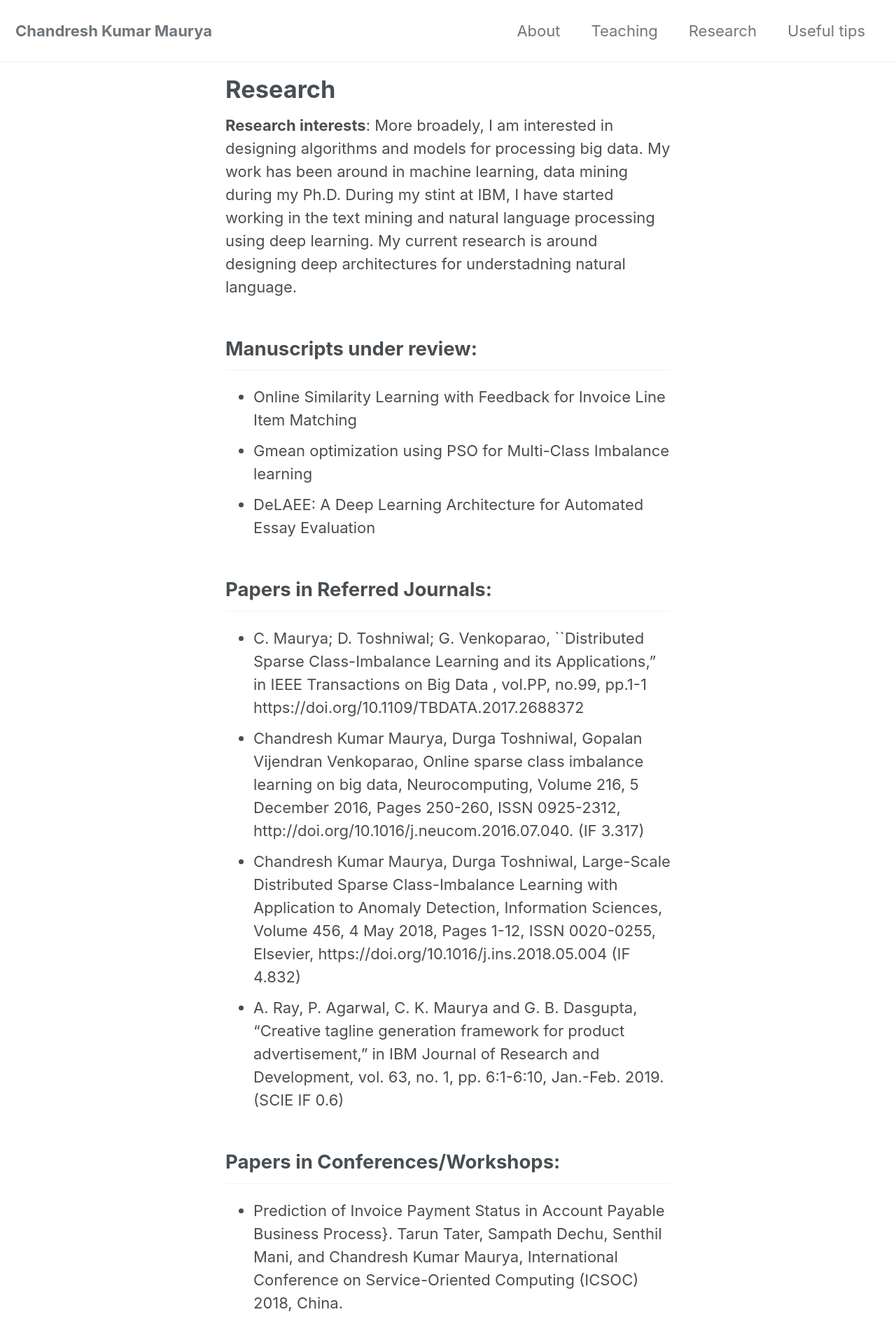
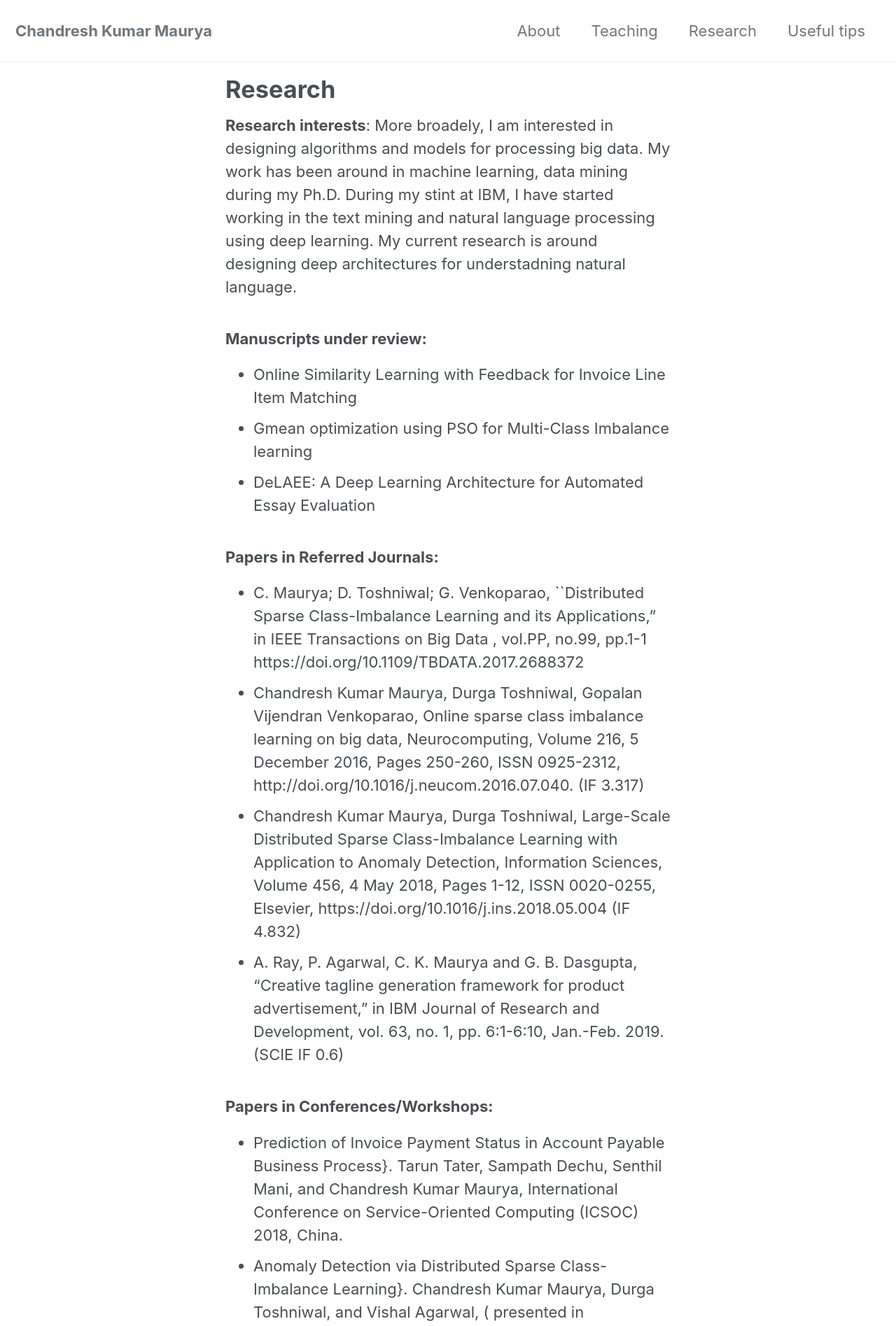
Before and after one commit to chandreshiit/oldsite, a Jekyll site: the page built from _pages/research.md, in a window 1280 px wide. Shown: the top 1895 px of the page at 70% size. Built offline with Jekyll 4.4.1, drawn with Linux system fonts in a browser that asks for light colours; cached includes are drawn as plain includes; nearby versions of some CDN libraries.

Commit message:
updated about me

```diff
--- a/_pages/research.md
+++ b/_pages/research.md
@@ -5,19 +5,19 @@ author_profile: false
 ---
 **Research interests**: More broadely, I am interested in designing algorithms and models for processing big data. My work has been around in machine learning, data mining during my Ph.D. During my stint at IBM, I have started working in the text mining and natural language processing using deep learning. My current research is around designing deep architectures for understadning natural language.
 
-## Manuscripts under review:
+### Manuscripts under review:
 - Online Similarity Learning with Feedback for Invoice Line Item Matching
 - Gmean optimization using PSO for Multi-Class Imbalance learning
 - DeLAEE: A Deep Learning Architecture for Automated Essay Evaluation
 
-## Papers in Referred Journals:
+### Papers in Referred Journals:
 - C. Maurya; D. Toshniwal; G. Venkoparao, ``Distributed Sparse Class-Imbalance Learning and its Applications," in IEEE Transactions on Big Data , vol.PP, no.99, pp.1-1
 https://doi.org/10.1109/TBDATA.2017.2688372
 - Chandresh Kumar Maurya, Durga Toshniwal, Gopalan Vijendran Venkoparao, Online sparse class imbalance learning on big data, Neurocomputing, Volume 216, 5 December 2016, Pages 250-260, ISSN 0925-2312, http://doi.org/10.1016/j.neucom.2016.07.040. (IF 3.317)
 - Chandresh Kumar Maurya, Durga Toshniwal, Large-Scale Distributed Sparse Class-Imbalance Learning with Application to Anomaly Detection,  Information Sciences, Volume 456, 4 May 2018, Pages 1-12, ISSN 0020-0255, Elsevier, https://doi.org/10.1016/j.ins.2018.05.004 (IF 4.832)
 - A. Ray, P. Agarwal, C. K. Maurya and G. B. Dasgupta, "Creative tagline generation framework for product advertisement," in IBM Journal of Research and Development, vol. 63, no. 1, pp. 6:1-6:10, Jan.-Feb. 2019.(SCIE IF 0.6)
 
-## Papers in Conferences/Workshops:
+### Papers in Conferences/Workshops:
 - Prediction of Invoice Payment Status in Account Payable Business Process}. Tarun Tater, Sampath Dechu, Senthil Mani, and Chandresh Kumar Maurya, International Conference on Service-Oriented Computing (ICSOC) 2018, China.
 - Anomaly Detection via Distributed Sparse Class-Imbalance Learning}. Chandresh Kumar Maurya, Durga Toshniwal, and  Vishal Agarwal, ( presented in International Conference on Machine Learning, ICML 2016 workshop on Anomaly detection, NY, USA).
 - Online Anomaly Detection via Class-Imbalance Learning}, Chandresh Kumar Maurya and Durga Toshniwal,  in  International Conference on Contemporary Computing (IC3) , organised jointly by JIIT Noida and University of Florida, USA, Sep 2015.
```
